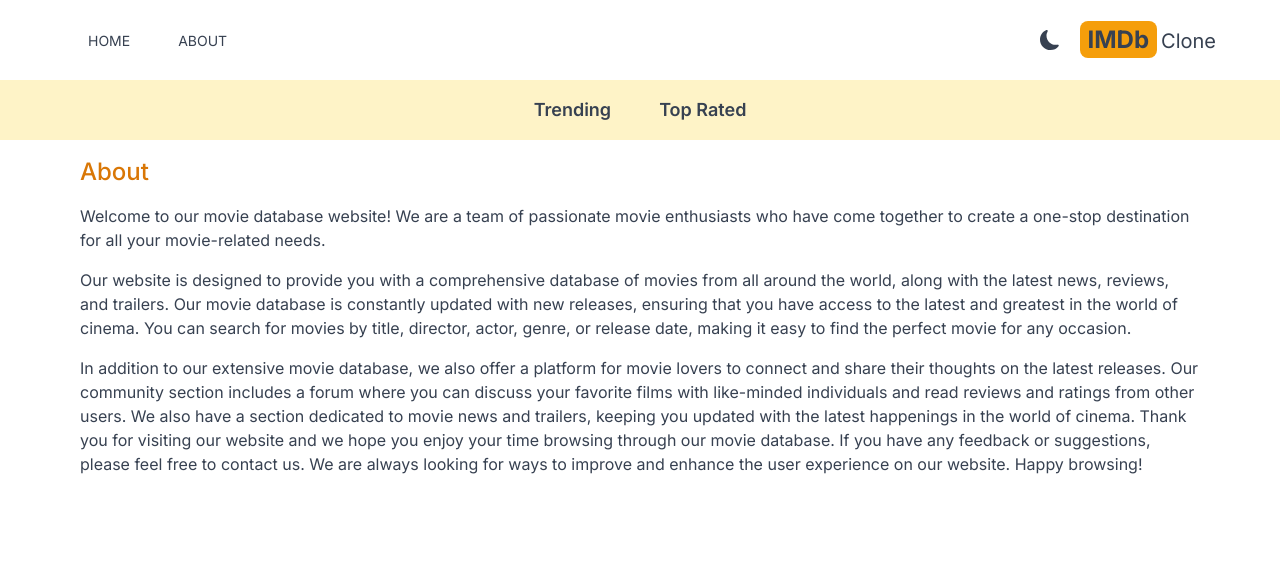
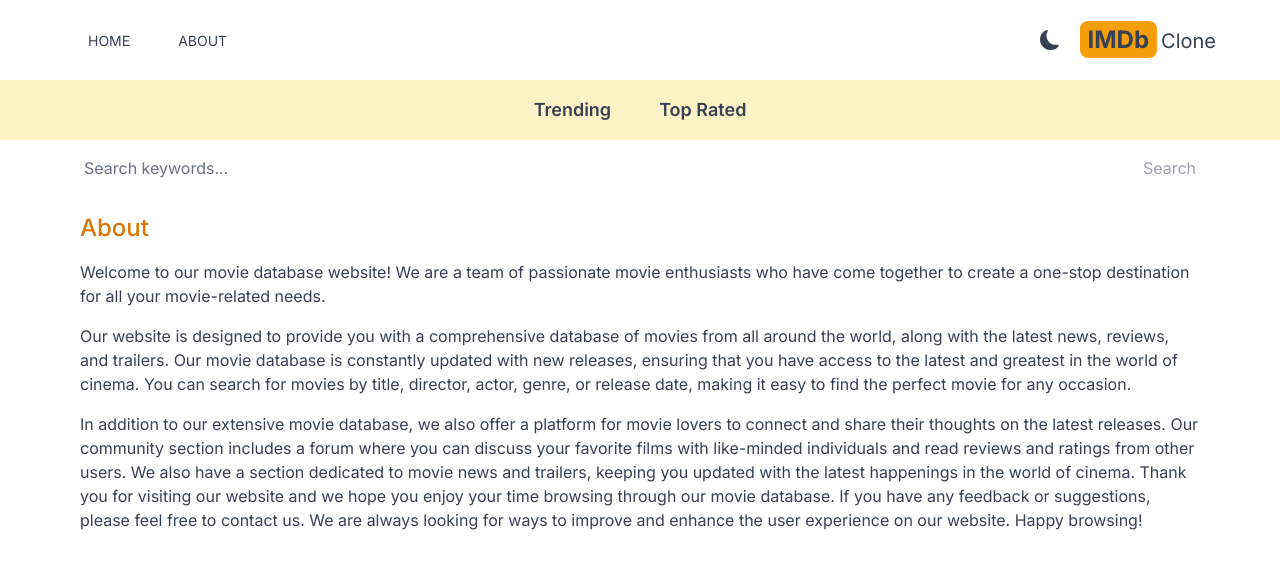
Before and after one commit to pamarsh907/imdb-clone, a Next.js app: page /about in a window 1280 px wide. Shown: the top 568 px of the page. Built offline with nearby package versions, Linux system fonts and the light colour scheme.

Commit message:
added search ability

```diff
--- /dev/null
+++ b/src/app/components/searchbox.jsx
@@ -0,0 +1,24 @@
+"use client";
+import React, { useState } from 'react'
+import {useRouter} from "next/navigation"
+
+export default function Searchbox() {
+    const [search, setSearch] = useState("");
+    const router = useRouter();
+
+    function handleSubmit(e){
+        e.preventDefault();
+        if(!search) return;
+        router.push(`/search/${search}`);
+    }
+  return (
+    <form onSubmit={handleSubmit} className='flex max-w-6xl mx-auto justify-between items-center px-5'>
+        <input
+        value={search}
+        onChange={(e) => setSearch(e.target.value)}
+        type="text" placeholder='Search keywords...'
+        className='w-full h-14 rounded-sm placeholder-gray-500 outline-none bg-transparent flex-1'/>
+        <button disabled={!search} type="submit" className='text-amber-600 disabled:text-gray-400'>Search</button>
+    </form>
+  )
+}
--- a/src/app/layout.js
+++ b/src/app/layout.js
@@ -3,6 +3,7 @@
 import { Inter } from 'next/font/google'
 import Providers from './providers'
 import Navbar from './components/navbar'
+import Searchbox from './components/searchbox'
 
 
 const inter = Inter({ subsets: ['latin'] })
@@ -20,8 +21,7 @@
 
           <Header />
           <Navbar />
-
-          {/*Searchbox*/}
+          <Searchbox />
 
           {children}
         </Providers>
--- /dev/null
+++ b/src/app/search/[searchTerm]/page.jsx
@@ -0,0 +1,24 @@
+import Results from '@/app/components/results';
+import React from 'react'
+
+export default async function SearchPage({params}) {
+    const res = await fetch(
+        `https://api.themoviedb.org/3/search/movie?api_key=${process.env.API_KEY}&query=${params.searchTerm}&language=en-US&include_adult=false`
+      );
+
+    if(!res.ok) {
+        throw new Error("Error fetching data");
+    }
+
+    const data = await res.json();
+    const results = data.results;
+    return (
+        <div>
+            {results && results.length == 0 && (
+                <h1 className='text-center pt-6'>No results found</h1>
+            )}
+
+            {results && <Results results={results}/>}
+        </div>
+    )
+}
```
